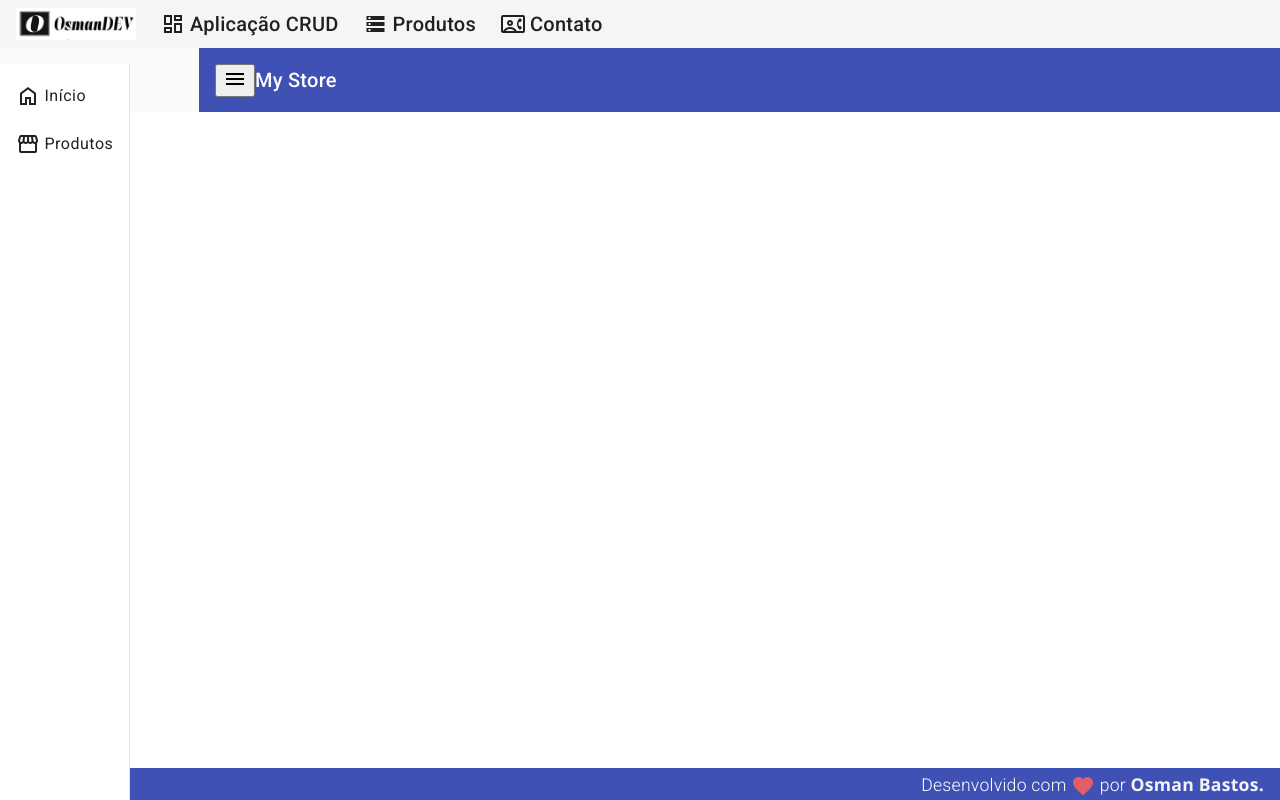
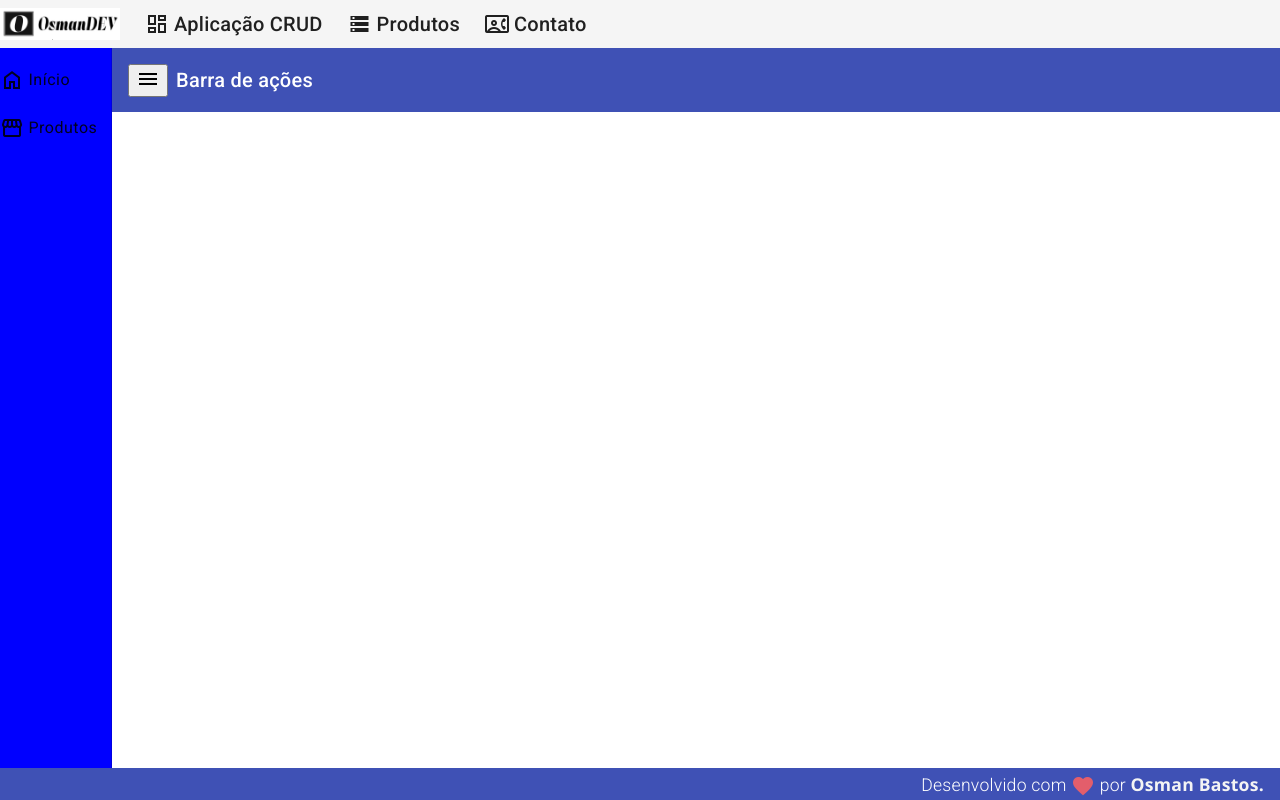
Before and after one commit to osmanbastos/project_crud_angular, an Angular app: page / in a window 1280 px wide. Built offline with nearby package versions, Linux system fonts and the light colour scheme.

Commit message:
style: nav-toolbar style adjust

```diff
--- a/src/app/components/template/header/header.component.css
+++ b/src/app/components/template/header/header.component.css
@@ -1,4 +1,5 @@
 .header {
+    padding-left: 0;
     display: flex;
     align-items: center;
     height: 3rem;
--- a/src/app/components/template/nav/nav.component.css
+++ b/src/app/components/template/nav/nav.component.css
@@ -0,0 +1,14 @@
+.sidenav {
+    background-color: blue;
+    width: 7rem;
+    padding-left: 0;
+}
+.sidenav a {
+    padding: 0;
+}
+.content {
+
+}
+.content button {
+    margin-right: .5rem;
+}
--- a/src/app/components/template/nav/nav.component.html
+++ b/src/app/components/template/nav/nav.component.html
@@ -1,6 +1,6 @@
 <mat-sidenav-container class="container">
-    <mat-sidenav class="sidenav" #sidenav mode="side" opened="true" fixedInViewport="true" fixedTopGap="64">
-        <mat-nav-list>
+    <mat-sidenav class="sidenav" #sidenav mode="side" opened="true" fixedInViewport="true" fixedTopGap="48" fixedBottomGap="32">
+        <mat-nav-list class="mat-nav-list">
             <a mat-list-item routerLink="/home">
                 <i class="material-symbols-outlined v-middle">
                     home
@@ -15,12 +15,12 @@
             </a>
         </mat-nav-list>
     </mat-sidenav>
-    <mat-sidenav-content>
-        <mat-toolbar color="primary">
+    <mat-sidenav-content class="content">
+        <mat-toolbar class="mat-toolbar" color="primary">
             <button mat-icon-button (click)="sidenav.toggle()">
                 <i class="material-icons">menu</i>
             </button>
-        <span>My Store</span>
+            <span>Barra de ações</span>
         </mat-toolbar>
         <router-outlet></router-outlet>
     </mat-sidenav-content>
```
Lines whose indentation alone changed are shown as unchanged.
